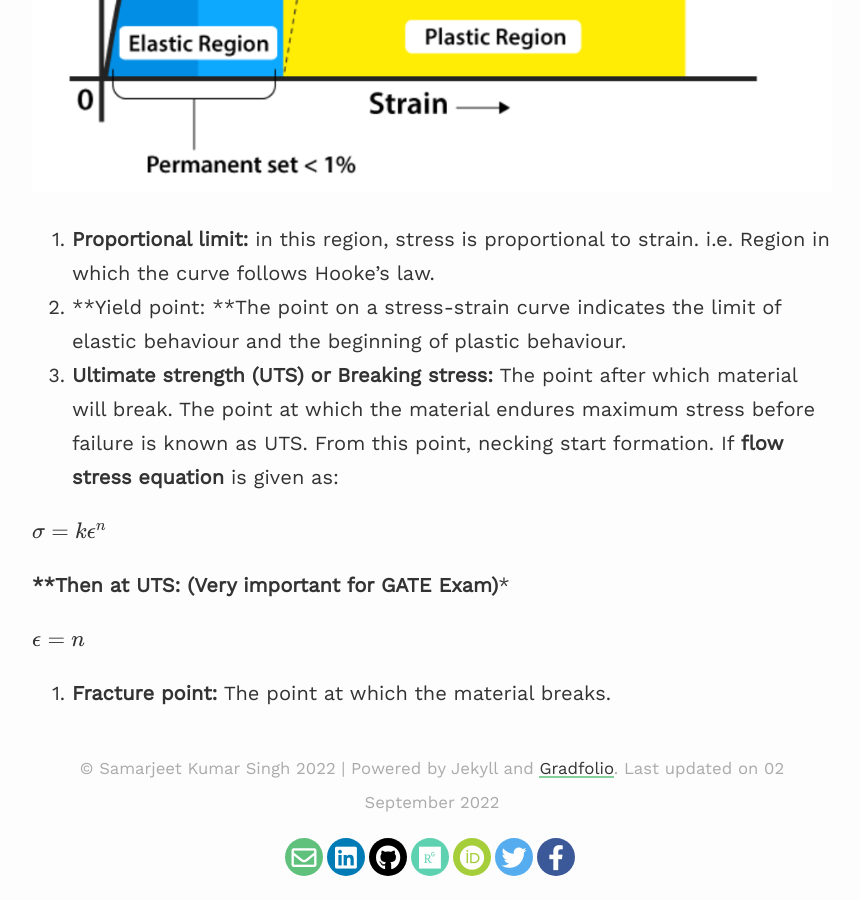
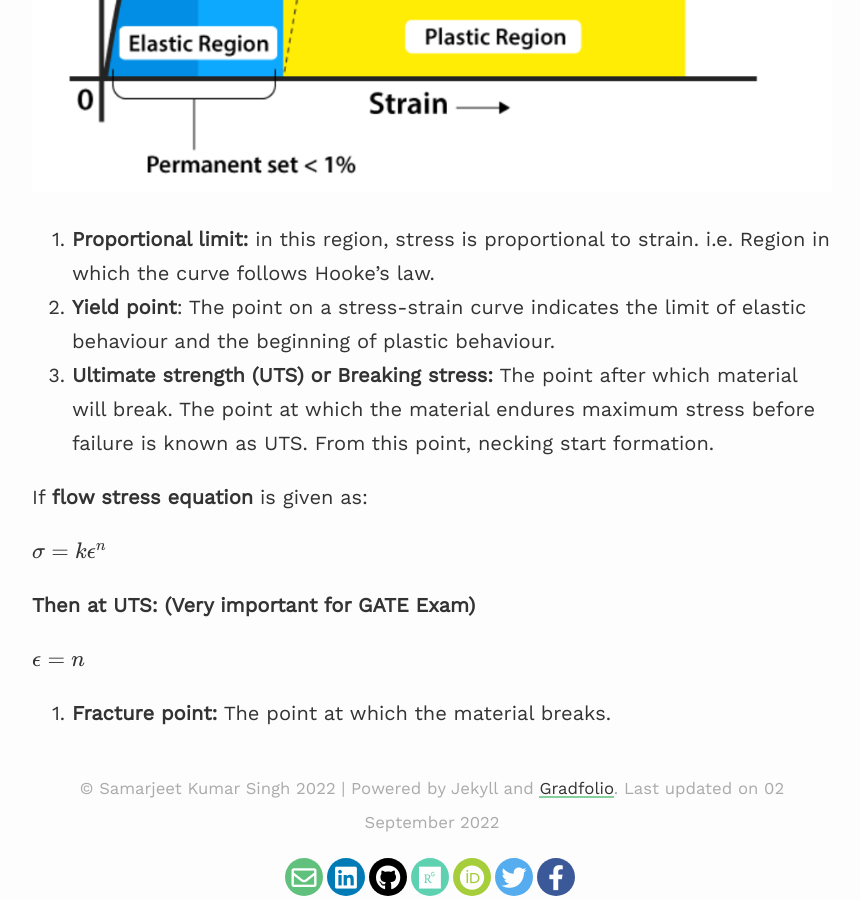
Before and after one commit to Samarjeetkumarsingh/website, a Jekyll site: the page built from _posts/2022-09-02-What-is-stress-strain-diagram.md, in a window 1280 px wide and 900 px high, scrolled down 1957 px. Shown: the whole window, without its empty margins (208-1068 px from the left). Built offline with Jekyll 4.4.1, drawn with Linux system fonts in a browser that asks for light colours; nearby versions of some CDN libraries; formulas are drawn with MathJax 3; some of the changed text lies outside the part shown.

Commit message:
Update 2022-09-02-What-is-stress-strain-diagram.md

```diff
--- a/_posts/2022-09-02-What-is-stress-strain-diagram.md
+++ b/_posts/2022-09-02-What-is-stress-strain-diagram.md
@@ -13,7 +13,7 @@
 
 This shows that as stress increases strain on the material will also increase, but after certain point the curve becomes non-uniform and (i.e., between point A & E).
 
-Thus the region between A to B stress and strain are not proportional to each other **(Hooke’s law is not valid in this zone).** The point B in the curve is known as **yield point **(also known as** elastic limit**) and the corresponding stress is known as **yield strength** $(\sigma_y)$ of the material. Below this point the body can retain its original shape and size but if yield stress goes beyond $(\sigma_y)$ the body will start deforming and it is said to be **permanently deformation.**
+Thus the region between A to B stress and strain are not proportional to each other **(Hooke’s law is not valid in this zone).** The point B in the curve is known as **yield point **(also known as elastic limit)** and the corresponding stress is known as **yield strength** $(\sigma_y)$ of the material. Below this point the body can retain its original shape and size but if yield stress goes beyond $(\sigma_y)$ the body will start deforming and it is said to be **permanently deformation.**
 
 From Hooke’s law:
 
@@ -21,9 +21,9 @@
 
 $\sigma =E \epsilon$
 
-Where, $E$ is proportionality constant which is known as **Young’s** **modulus of elasticity. It is also determined by calculating slope of stress vs strain curve.**
+Where, $E$ is proportionality constant which is known as **Young’s modulus of elasticity**. It is also determined by calculating slope of stress vs strain curve.
 
-**Young’s** **modulus of elasticity **$(E)$**: **It is the ratio of Longitudinal stress $(\sigma)$ to the longitudinal strain $(\epsilon)$ is defined as Young’s modulus.
+**Young’s modulus of elasticity** $(E)$: **It is the ratio of Longitudinal stress $(\sigma)$ to the longitudinal strain $(\epsilon)$ is defined as Young’s modulus.
 
 $E=\frac{\text{Longitudinal stress} (\sigma)}{\text{Longitudinal strain} (\epsilon)}=\frac{\frac{F}{A}}{\frac{\Delta L}{L}}$
 
@@ -38,13 +38,14 @@
 ![image](/assets/images/12.png)
 
 1. **Proportional limit:** in this region, stress is proportional to strain. i.e. Region in which the curve follows Hooke’s law.
-2. **Yield point: **The point on a stress-strain curve indicates the limit of elastic behaviour and the beginning of plastic behaviour.
+2. **Yield point**: The point on a stress-strain curve indicates the limit of elastic behaviour and the beginning of plastic behaviour.
 3. **Ultimate strength (UTS) or Breaking stress:** The point after which material will break. The point at which the material endures maximum stress before failure is known as UTS. From this point, necking start formation.
+
 If **flow stress equation** is given as:
 
 $\sigma= k\epsilon^n$
 
-********Then at UTS: (Very important for GATE Exam)***
+**Then at UTS: (Very important for GATE Exam)**
 
 $\epsilon=n $
 
```
